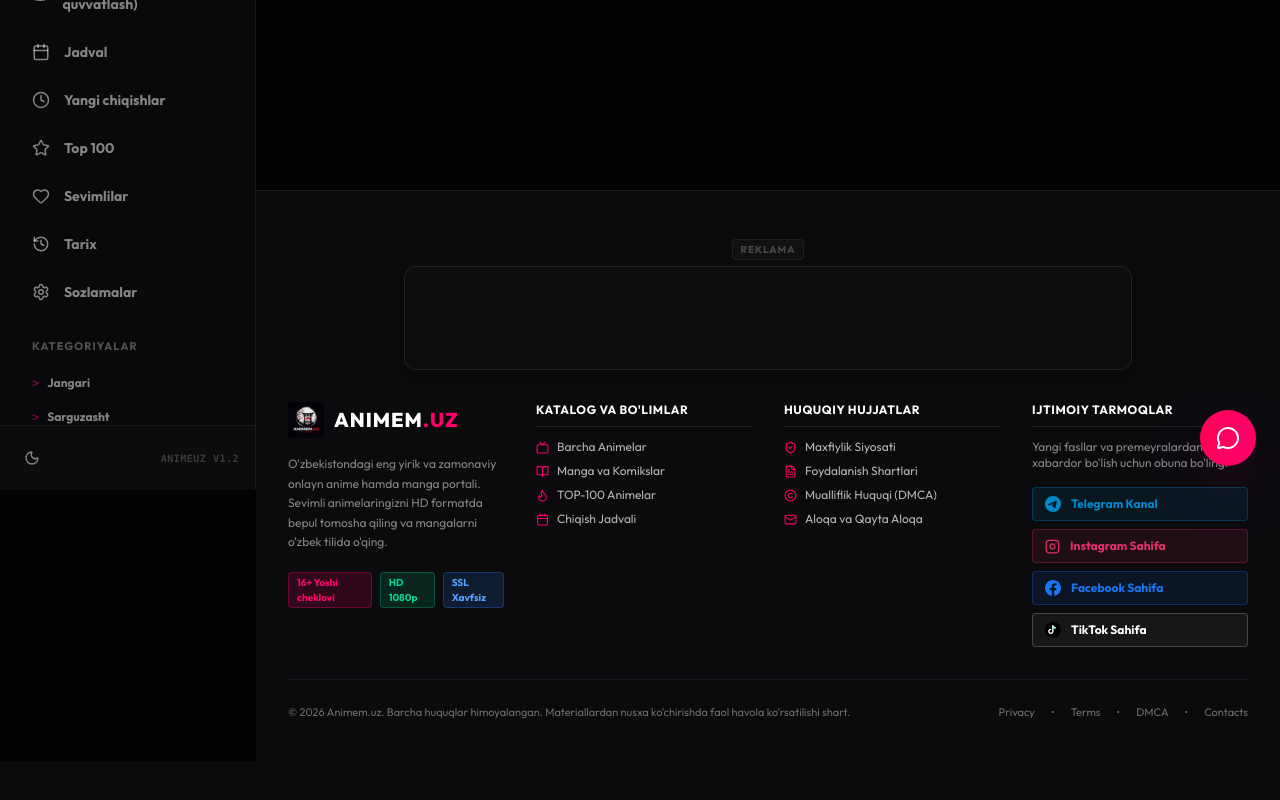
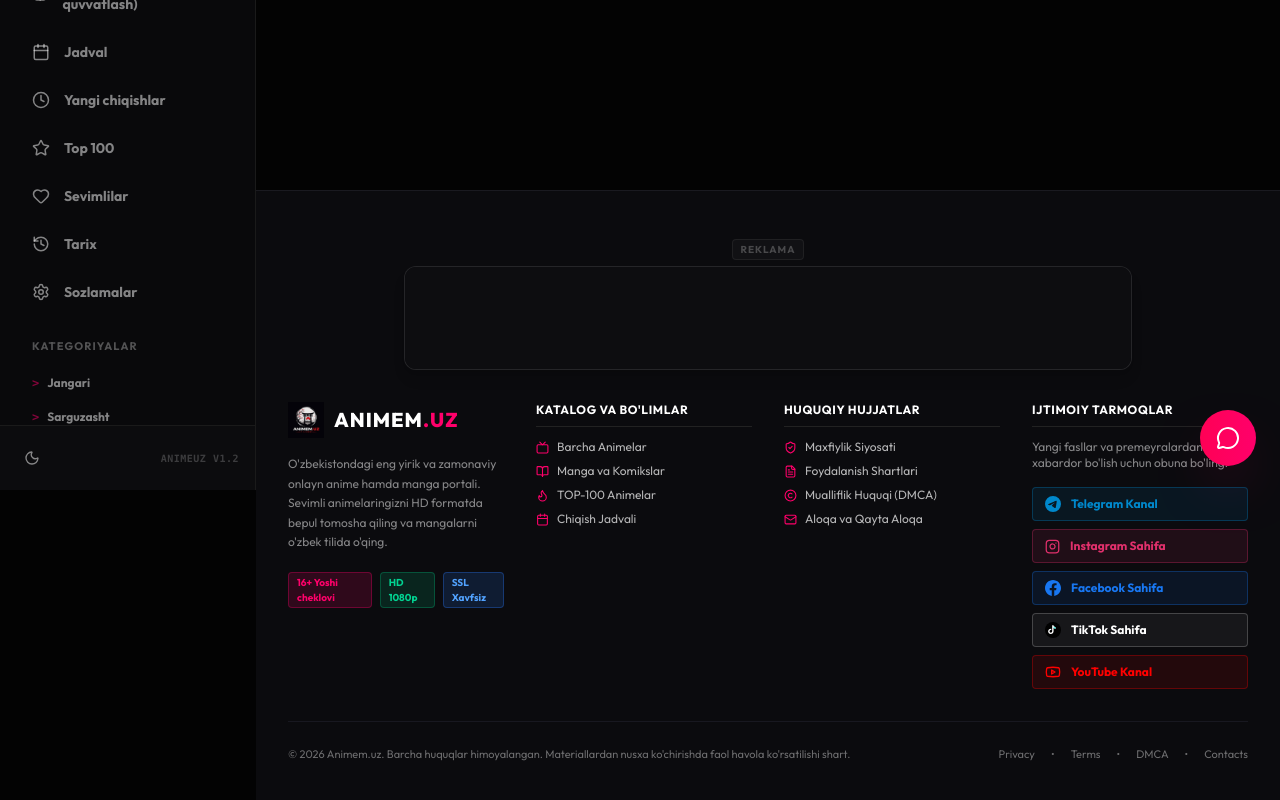
Before and after one commit to jasurfreefire3-beep/Animem.uzb, a React (Vite) app: page / in a window 1280 px wide. Shown: the part 310-1110 px from the top of the page. Before the commit the page ends 1071 px from the top, so only its background shows below. Built offline with nearby package versions, Linux system fonts and the light colour scheme; no server answers.

Commit message:
Update Footer.tsx

```diff
--- a/src/components/Footer.tsx
+++ b/src/components/Footer.tsx
@@ -1,6 +1,6 @@
 import React from 'react';
 import { Link } from 'react-router-dom';
-import { Instagram, ShieldCheck, FileText, Copyright, Mail, Tv, BookOpen, Flame, Calendar } from 'lucide-react';
+import { Instagram, Youtube, ShieldCheck, FileText, Copyright, Mail, Tv, BookOpen, Flame, Calendar } from 'lucide-react';
 import AdBanner728x90 from './AdBanner728x90';
 import { TikTokIcon } from './SocialIcons';
 
@@ -39,6 +39,7 @@ export default function Footer() {
             <p className="text-xs text-white/50 leading-relaxed">
               O'zbekistondagi eng yirik va zamonaviy onlayn anime hamda manga portali. Sevimli animelaringizni HD formatda bepul tomosha qiling va mangalarni o'zbek tilida o'qing.
             </p>
+
             {/* Badges */}
             <div className="flex items-center gap-2 pt-1">
               <span className="px-2 py-0.5 bg-[#ff006a]/15 text-[#ff006a] border border-[#ff006a]/30 font-bold text-[10px] rounded">
@@ -116,8 +117,14 @@ export default function Footer() {
             <h3 className="text-xs font-bold text-white uppercase tracking-wider border-b border-[#222] pb-2">
               Ijtimoiy Tarmoqlar
             </h3>
-            <p className="text-xs text-white/50">Yangi fasllar va premeyralardan xabardor bo'lish uchun obuna bo'ling:</p>
+
+            <p className="text-xs text-white/50">
+              Yangi fasllar va premeyralardan xabardor bo'lish uchun obuna bo'ling:
+            </p>
+
             <div className="flex flex-col gap-2 pt-1">
+
+              {/* Telegram */}
               <a
                 href="https://t.me/animem_uz2"
                 target="_blank"
@@ -126,6 +133,8 @@ export default function Footer() {
               >
                 <TelegramIcon className="w-4 h-4 text-[#0088cc]" /> Telegram Kanal
               </a>
+
+              {/* Instagram */}
               <a
                 href="https://www.instagram.com/animem.uz_"
                 target="_blank"
@@ -134,6 +143,8 @@ export default function Footer() {
               >
                 <Instagram size={15} /> Instagram Sahifa
               </a>
+
+              {/* Facebook */}
               <a
                 href="https://www.facebook.com/animem.uz1"
                 target="_blank"
@@ -142,6 +153,8 @@ export default function Footer() {
               >
                 <FacebookIcon className="w-4 h-4 text-[#1877F2]" /> Facebook Sahifa
               </a>
+
+              {/* TikTok */}
               <a
                 href="https://www.tiktok.com/@animem.uz"
                 target="_blank"
@@ -150,6 +163,17 @@ export default function Footer() {
               >
                 <TikTokIcon size={16} className="w-4 h-4" /> TikTok Sahifa
               </a>
+
+              {/* YouTube */}
+              <a
+                href="https://www.youtube.com/@animem_uz_org"
+                target="_blank"
+                rel="noopener noreferrer"
+                className="flex items-center gap-2.5 text-xs font-bold px-3 py-2 bg-[#FF0000]/10 border border-[#FF0000]/30 text-[#FF0000] hover:bg-[#FF0000]/20 rounded transition-colors"
+              >
+                <Youtube size={16} /> YouTube Kanal
+              </a>
+
             </div>
           </div>
         </div>
@@ -159,14 +183,23 @@ export default function Footer() {
           <div>
             © 2026 Animem.uz. Barcha huquqlar himoyalangan. Materiallardan nusxa ko'chirishda faol havola ko'rsatilishi shart.
           </div>
+
           <div className="flex items-center gap-4">
-            <Link to="/maxfiylik-siyosati" className="hover:text-white transition-colors">Privacy</Link>
+            <Link to="/maxfiylik-siyosati" className="hover:text-white transition-colors">
+              Privacy
+            </Link>
             <span>•</span>
-            <Link to="/foydalanish-shartlari" className="hover:text-white transition-colors">Terms</Link>
+            <Link to="/foydalanish-shartlari" className="hover:text-white transition-colors">
+              Terms
+            </Link>
             <span>•</span>
-            <Link to="/mualliflik-huquqi" className="hover:text-white transition-colors">DMCA</Link>
+            <Link to="/mualliflik-huquqi" className="hover:text-white transition-colors">
+              DMCA
+            </Link>
             <span>•</span>
-            <Link to="/aloqa" className="hover:text-white transition-colors">Contacts</Link>
+            <Link to="/aloqa" className="hover:text-white transition-colors">
+              Contacts
+            </Link>
           </div>
         </div>
       </div>
```
